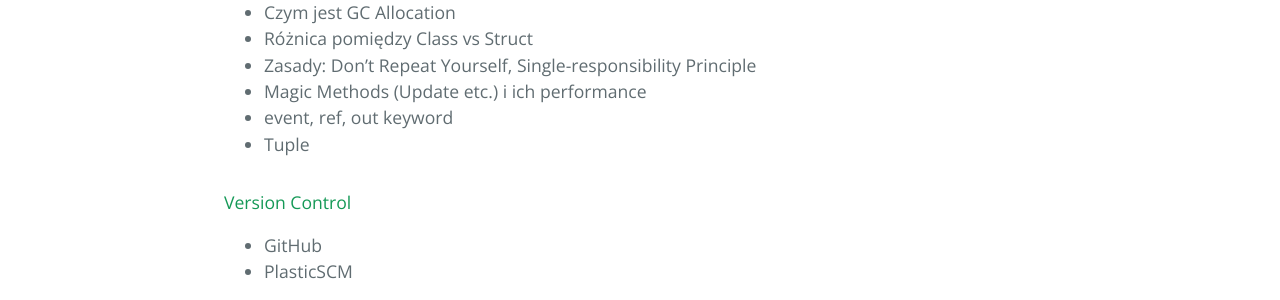
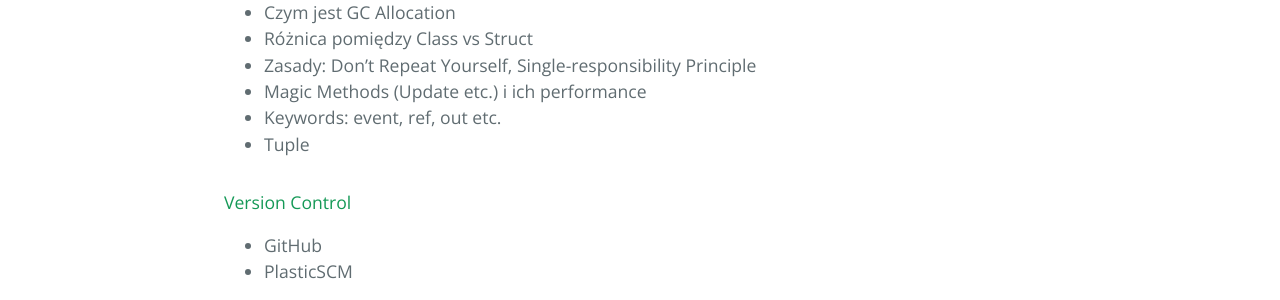
Before and after one commit to LaserRock46/laserrock46.github.io, a Jekyll site: the page built from cv.md, in a window 1280 px wide. Shown: the part 935-1235 px from the top of the page. Built offline with Jekyll 4.4.1, drawn with Linux system fonts in a browser that asks for light colours; the repository's description, which GitHub fills in, is left out.

Commit message:
Update cv.md

```diff
--- a/cv.md
+++ b/cv.md
@@ -28,7 +28,7 @@ Mam jakieś pojęcie o:
 * Różnica pomiędzy Class vs Struct
 * Zasady: Don't Repeat Yourself, Single-responsibility Principle
 * Magic Methods (Update etc.) i ich performance
-* event, ref, out keyword
+* Keywords: event, ref, out etc.
 * Tuple
 
 #### Version Control
```
